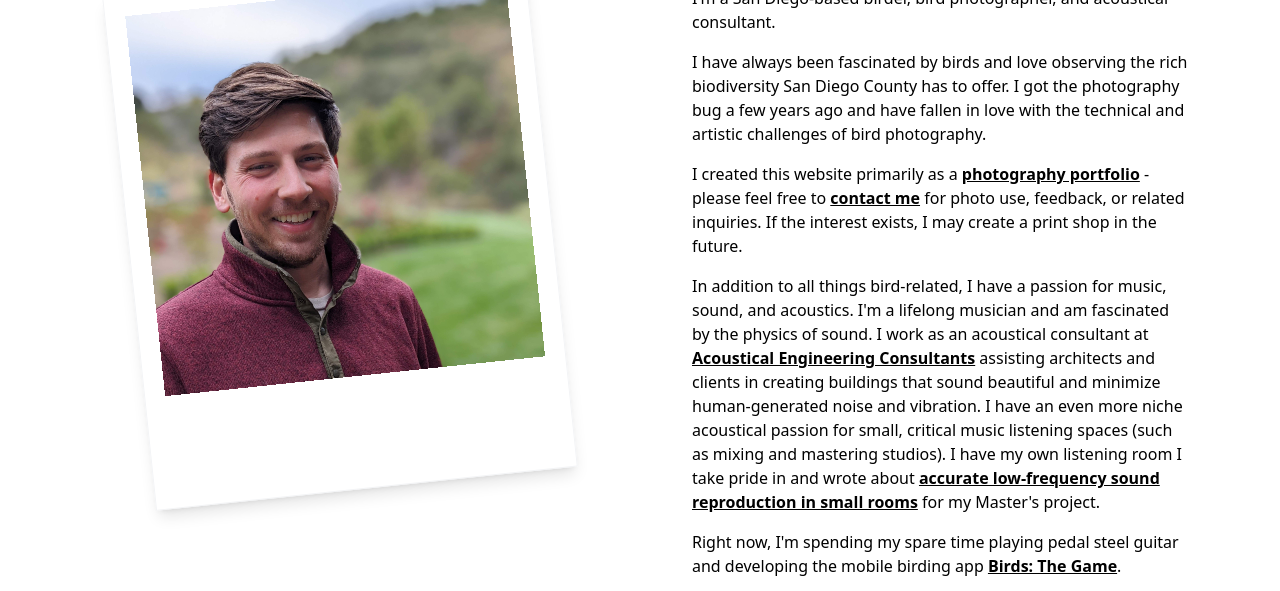
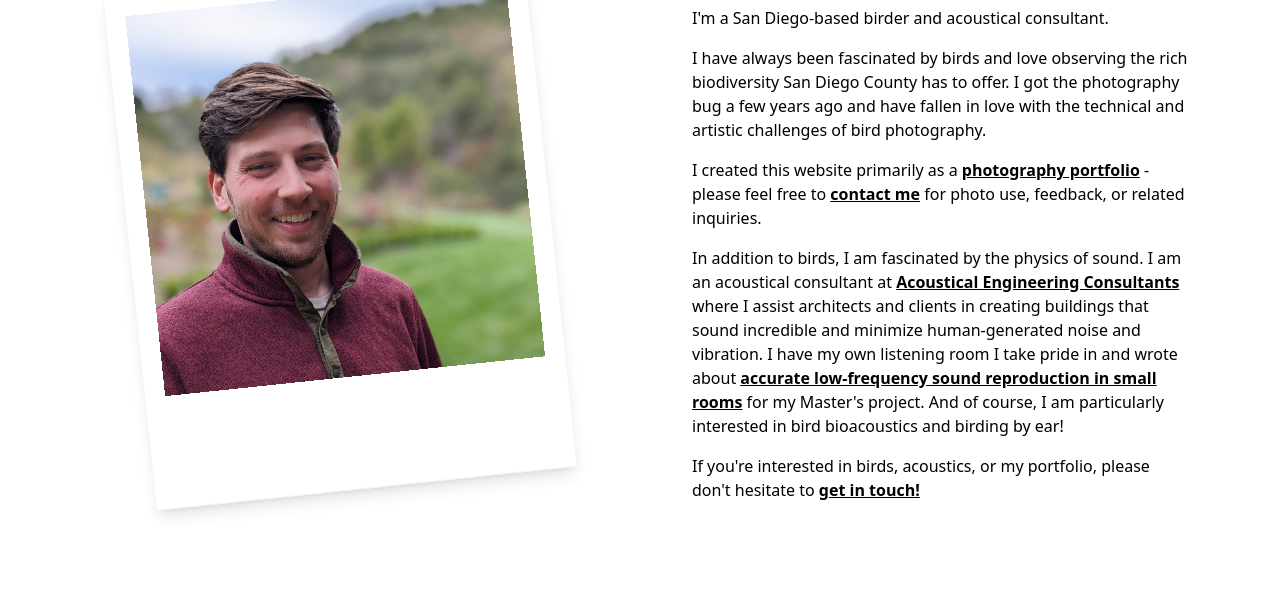
Before and after one commit to keenanhye/photography-portfolio-site, a website: page dist/about_me.html in a window 1280 px wide. Shown: the part 262-853 px from the top of the page. Drawn offline with nearby package versions, Linux system fonts and the light colour scheme; files that its build step writes are made by us from their sources.

Commit message:
about me updates

```diff
--- a/dist/about_me.html
+++ b/dist/about_me.html
@@ -95,8 +95,7 @@
           <span class="animate-wave">🦆</span>
         </p>
         <p class="mb-4">
-          I'm a San Diego-based birder, bird photographer, and acoustical
-          consultant.
+          I'm a San Diego-based birder and acoustical consultant.
         </p>
         <p class="mb-4">
           I have always been fascinated by birds and love observing
@@ -109,30 +108,26 @@
           <a href="../index.html" class="font-bold underline">photography portfolio</a>
            - please feel free to
           <a href="contact.html" class="font-bold underline">contact me</a>
-          for photo use, feedback, or related inquiries. If the interest exists, I may create a print shop
-          in the future.
+          for photo use, feedback, or related inquiries.
         </p>
         <p class="mb-4">
-          In addition to all things bird-related, I have a passion for music, sound, and acoustics. I'm a lifelong musician and
-          am fascinated by the physics of sound.
-          I work as an acoustical consultant at
+          In addition to birds, I am fascinated by the physics of sound.
+          I am an acoustical consultant at
           <a target="_blank"  href="https://aec-acoustics.com/" class="font-bold underline">Acoustical Engineering Consultants</a>
-            assisting architects
-          and clients in creating buildings that sound beautiful and minimize human-generated noise and vibration.
-          I have an even more niche acoustical passion for small, critical music listening spaces (such as mixing
-          and mastering studios). I have my own listening room I take pride in and wrote about
+            where I assist architects
+          and clients in creating buildings that sound incredible and minimize human-generated noise and vibration.
+          I have my own listening room I take pride in and wrote about
 
           <a href="./assets/Keenan Hye Master's Paper - Low-Frequency Control in Small Critical Listening Rooms.pdf" class="font-bold underline" download>
             accurate low-frequency sound reproduction in small rooms</a>
-          for my Master's project.
+          for my Master's project. And of course, I am particularly interested in bird bioacoustics and birding by ear!
         </p>
 
-        <p class="mb-4">
+        <!-- <p class="mb-4">
 Right now, I'm spending my spare time playing pedal steel guitar and developing the mobile birding app
           <a target="_blank" href="https://birdsthegame.com/" class="font-bold underline">Birds: The Game</a>.
-        </p>
+        </p> -->
         <p class="mb-4">
-          Thanks for taking some time to learn about me.
           If you're interested in birds, acoustics, or
           my portfolio, please don't hesitate to   <a href="contact.html" class="font-bold underline">get in touch!</a>
         </p>
```
Also changed, not shown: README.md.
